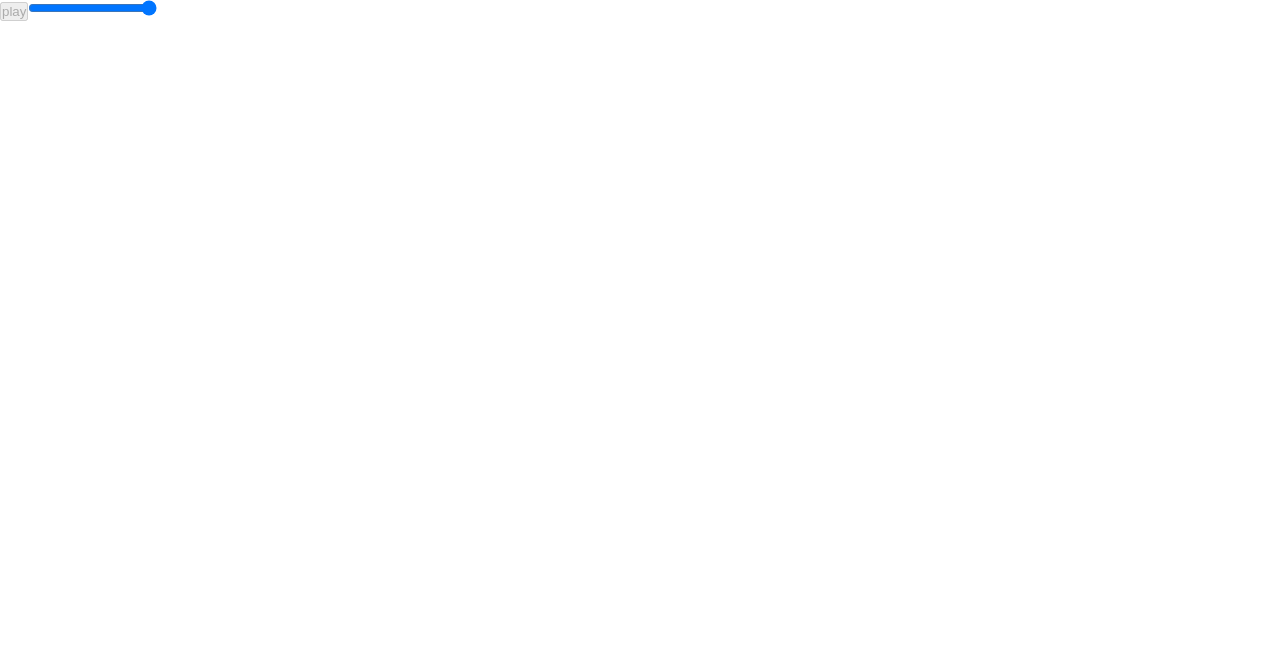
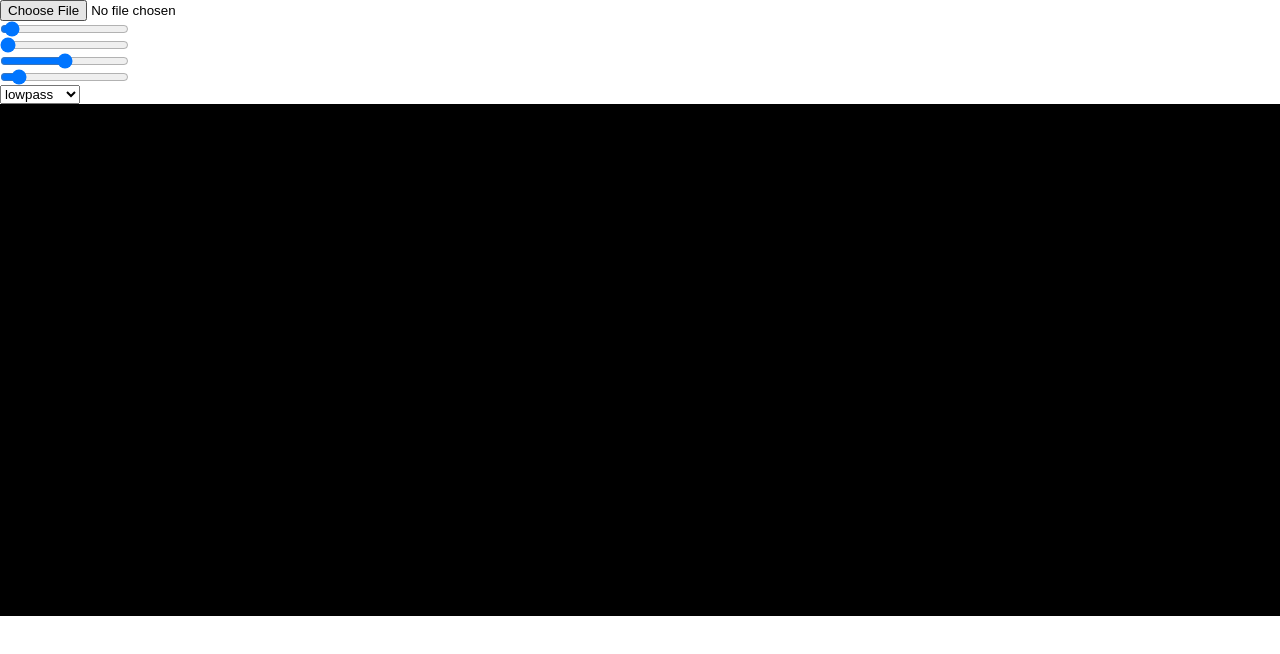
Before and after one commit to 1valdis/webaudio-experiments, a React (Create React App) app: page / in a window 1280 px wide. Shown: the top 654 px of the page. Built offline with nearby package versions, Linux system fonts and the light colour scheme.

Commit message:
playing with biquadfilter

```diff
--- a/src/App.css
+++ b/src/App.css
@@ -7,3 +7,7 @@
 body {
   overscroll-behavior: none
 }
+
+input {
+  display: block;
+}
--- a/src/App.jsx
+++ b/src/App.jsx
@@ -2,20 +2,70 @@ import React, { Component } from 'react'
 import './App.css'
 
 // import FrequencyGraph from './components/FrequencyGraph/FrequencyGraph'
-// import LiveFrequencyGraph from './components/LiveFrequencyGraph/LiveFrequencyGraph'
+import SingleChannelLiveFrequencyGraph from './components/SingleChannelLiveFrequencyGraph/SingleChannelLiveFrequencyGraph'
 // import Player from './components/Player/Player'
 import WorkletWhiteNoise from './components/WorkletWhiteNoise/WhiteNoise'
 
 class App extends Component {
+  constructor (...args) {
+    super(...args)
+    this.audioContext = new AudioContext()
+    this.filter = this.audioContext.createBiquadFilter()
+    this.state = {
+      working: false,
+      audioBuffer: null
+    }
+  }
+
   render () {
     return <div className='App'>
       {/* <input type="file" id="input" accept="audio/*" onChange={this.openFile}/>
       <button onClick={this.play} disabled={this.state.working || !this.source}>Play</button>
       <FrequencyGraph buffer={this.state.audioBuffer}></FrequencyGraph>
-      <Player />
-      <LiveFrequencyGraph audioContext={this.audioContext} fromNode={this.source}></LiveFrequencyGraph> */}
-      <WorkletWhiteNoise />
+      <WorkletWhiteNoise />*/}
+      <input type="file" id="input" accept="audio/*" onChange={e => this.openFile(e)}/>
+      <input type='range' id="frequency" onChange={(e) => {this.filter.frequency.value = +e.target.value; this.forceUpdate()}} min='0' max='10000' step='1' value={this.filter.frequency.value} />
+      <input type='range' id="detune" onChange={(e) => {this.filter.detune.value = +e.target.value; this.forceUpdate()}} min='0' max='10000' step='1' value={this.filter.detune.value} />
+      <input type='range' id="gain" onChange={(e) => {this.filter.gain.value = +e.target.value; this.forceUpdate()}} min='-50' max='50' step='0.1' value={this.filter.gain.value} />
+      <input type='range' id="Q" onChange={(e) => {this.filter.Q.value = +e.target.value; this.forceUpdate()}} min='0.001' max='10' step='0.001' value={this.filter.Q.value}/>
+      <select onChange={(e) => {this.filter.type = e.target.value; this.forceUpdate()}} value={this.filter.type}>
+        <option>lowpass</option>
+        <option>highpass</option>
+        <option>bandpass</option>
+        <option>lowshelf</option>
+        <option>highshelf</option>
+        <option>peaking</option>
+        <option>notch</option>
+        <option>allpass</option>
+      </select>
+      <SingleChannelLiveFrequencyGraph audioContext={this.audioContext} fromNode={this.filter}></SingleChannelLiveFrequencyGraph>
     </div>
+  }
+
+  openFile (e) {
+    if (!e.target.files.length) return
+    this.setState({ working: true })
+    const reader = new window.FileReader()
+    reader.onload = async (e) => {
+      const buffer = await this.audioContext.decodeAudioData(e.target.result)
+      this.source = this.audioContext.createBufferSource()
+      this.source.buffer = buffer
+      this.source.connect(this.filter)
+      this.filter.connect(this.audioContext.destination)
+      this.play()
+      this.setState({ working: false })
+    }
+    reader.readAsArrayBuffer(e.target.files[0])
+  }
+
+  async play () {
+    console.log(this.audioContext.state)
+    if (this.audioContext.state === 'suspended') {
+      await this.audioContext.resume()
+      console.log('resumed')
+    }
+    this.source.start(0)
+    console.log('started')
   }
 }
 
--- /dev/null
+++ b/src/components/SingleChannelLiveFrequencyGraph/SingleChannelLiveFrequencyGraph.jsx
@@ -0,0 +1,51 @@
+import React, { PureComponent } from 'react'
+import gradient from '../gradient.json'
+
+export default class FrequencyGraph extends PureComponent {
+  constructor(...args) {
+    super(...args)
+    this.state = {
+      working: true,
+    }
+  }
+  async componentDidMount() {
+    this.canvas.width = document.body.clientWidth;
+    this.canvas.height = 512;
+    this.ctx = this.canvas.getContext('2d');
+    this.analyzerNode = this.props.audioContext.createAnalyser()
+    this.analyzerNode.fftSize = this.canvas.height * 2
+    this.analyzerNode.smoothingTimeConstant = 0
+    this.props.fromNode.connect(this.analyzerNode)
+    this.animate()
+    this.setState({animating: true})
+  }
+  animate() {
+    requestAnimationFrame(this.animate.bind(this))
+    const frequencyData = new Uint8Array(this.analyzerNode.frequencyBinCount);
+    this.analyzerNode.getByteFrequencyData(frequencyData)
+    const canvasWidth = this.canvas.width
+    const canvasHeight = this.canvas.height
+    const imageData = this.ctx.getImageData(canvasWidth/2-1, 0, 1, canvasHeight)
+
+    const buf = new ArrayBuffer(imageData.data.length)
+    const buf8 = new Uint8ClampedArray(buf)
+    const data = new Uint32Array(buf)
+    for (let y = 0; y < canvasHeight; y++) {
+      const value = frequencyData[y]
+        data[canvasHeight - y] =
+          (255 << 24) |    // alpha
+          (gradient[value][2] << 16) |    // blue
+          (gradient[value][1] << 8) |    // green
+          gradient[value][0];            // red
+    }
+    imageData.data.set(buf8)
+    this.ctx.drawImage(this.ctx.canvas, -1, 0)
+    this.ctx.putImageData(imageData, this.canvas.width/2 - 1, 0)
+  }
+  render() {
+    return <canvas
+      style={{ background: 'black', display: 'block' }}
+      ref={(ref) => this.canvas = ref}>
+    </canvas>
+  }
+}
```
